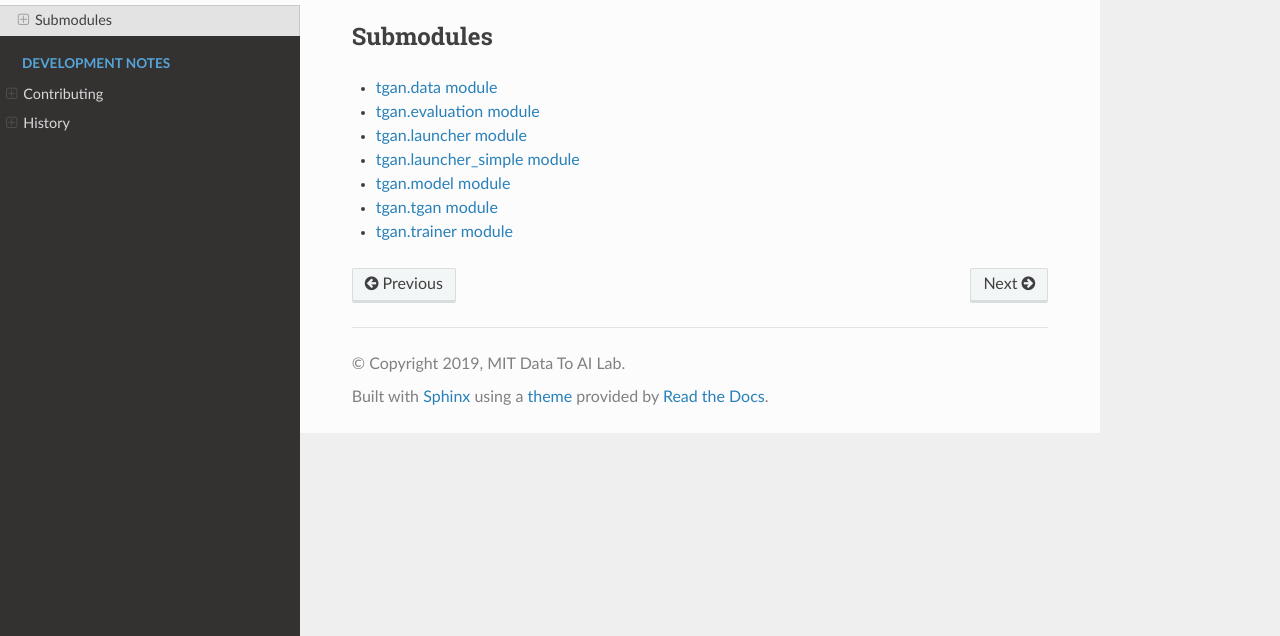
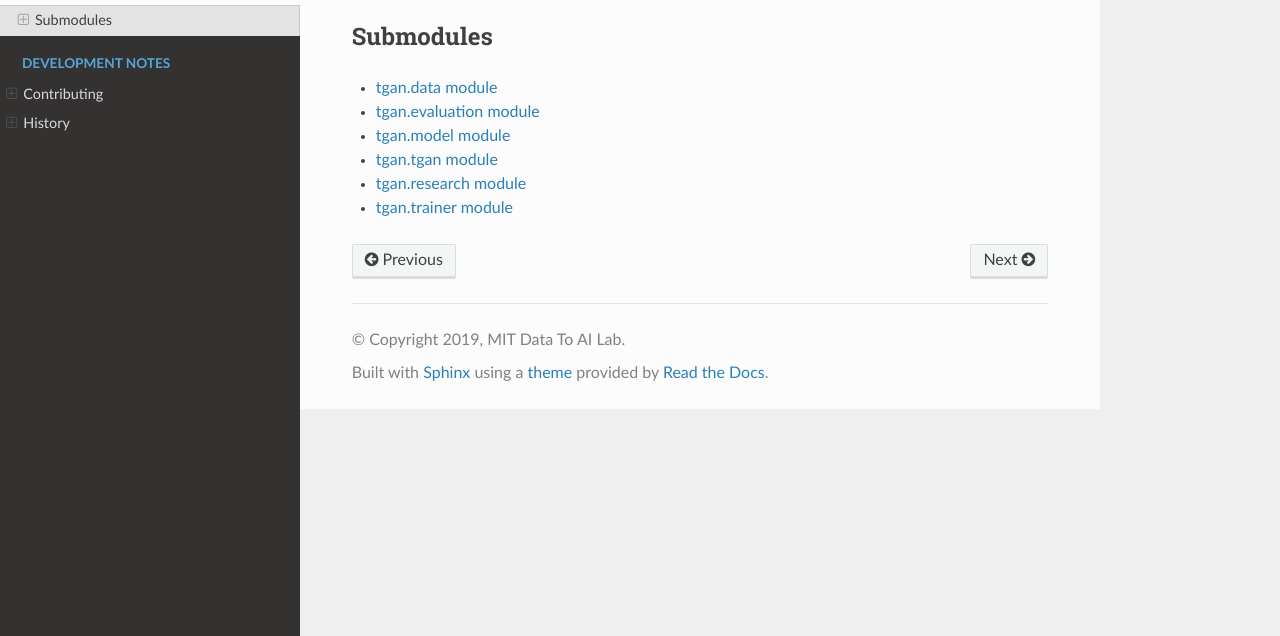
Before and after one commit to sdv-dev/TGAN, a Sphinx documentation site: the page built from docs/api/tgan.rst, in a window 1280 px wide, cut to the strip 264-900 px from the top of the page. Built offline with Sphinx 7.4.7 and the Read the Docs theme 2.0.0, drawn with Linux system fonts in a browser that asks for light colours.

```diff
--- a/docs/api/tgan.launcher.rst
+++ b/docs/api/tgan.research.rst
@@ -1,7 +1,7 @@
-tgan.launcher module
+tgan.research module
 ====================
 
-.. automodule:: tgan.launcher
+.. automodule:: tgan.research
     :members:
     :undoc-members:
     :show-inheritance:
--- a/docs/api/tgan.rst
+++ b/docs/api/tgan.rst
@@ -13,8 +13,7 @@ Submodules
 
    tgan.data
    tgan.evaluation
-   tgan.launcher
-   tgan.launcher_simple
    tgan.model
    tgan.tgan
+   tgan.research
    tgan.trainer
```
Also changed, not shown: docs/api/tgan.launcher_simple.rst (deleted, +0 -7 lines).
